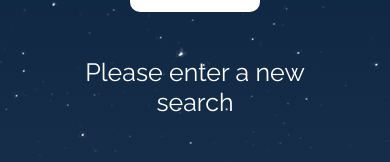
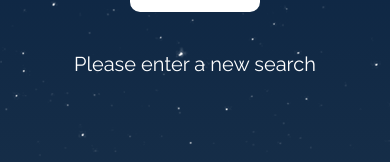
Before and after one commit to NickBansal/MarsRover, a React (Create React App) app: page /search in a window 390 px wide. Shown: the part 155-317 px from the top of the page. Built offline with nearby package versions, Linux system fonts and the light colour scheme.

Commit message:
Error message resizing done

```diff
--- a/src/Error/EmptyMessage.jsx
+++ b/src/Error/EmptyMessage.jsx
@@ -4,9 +4,7 @@ import '../Stylesheets/SearchPage.css'
 const EmptyMessage = () => {
     return (
         <div>
-            <p
-            className='EmptyMessage'
-            style={{ fontSize: '25px' }}>Search field is empty, Please enter a valid search</p>
+            <p className='EmptyMessage'>Search field is empty, Please enter a valid search</p>
         </div>
     )
 }
--- a/src/Error/EnterSearch.jsx
+++ b/src/Error/EnterSearch.jsx
@@ -4,9 +4,7 @@ import '../Stylesheets/SearchPage.css'
 const EnterSearch = () => {
     return (
         <div>
-            <p
-            className="EnterSearch"
-            style={{ fontSize: '25px' }}>Please enter a new search</p>
+            <p className="EnterSearch">Please enter a new search</p>
         </div>
     )
 }
--- a/src/Error/ErrorMessage.jsx
+++ b/src/Error/ErrorMessage.jsx
@@ -4,9 +4,7 @@ import '../Stylesheets/SearchPage.css'
 const ErrorMessage = () => {
     return (
         <div>
-            <p
-            className="ErrorMessage"
-            style={{ fontSize: '25px' }}>No items to display, please search again</p>
+            <p className="ErrorMessage">No items to display, please search again</p>
         </div>
     )
 }
--- a/src/Stylesheets/SearchPage.css
+++ b/src/Stylesheets/SearchPage.css
@@ -55,7 +55,8 @@ a {
 
 .EnterSearch, .ErrorMessage, .EmptyMessage {
     opacity: 0;
-    animation: 1 fadein 1.5s forwards
+    animation: 1 fadein 1.5s forwards;
+    font-size: 25px
 }
 
 .RadioSelect {
@@ -76,9 +77,6 @@ a {
 }
 
 @media (max-width: 700px) {
-    .AllSearchItems {
-        height: 60vh
-    }
     .SingleThumbnail {
         width: 170px;
         height: 220px;
@@ -90,14 +88,15 @@ a {
     .SingleThumbnail p {
         font-size: 12px;
     }
-
+    p.EnterSearch, p.ErrorMessage, p.EmptyMessage {
+        font-size: 20px
+    }
     .Results {
         font-size: 17px;
         flex-direction: column-reverse;
         justify-content: center;
         align-items: center
     }
-
     .Results p {
         margin-bottom: 5px;
     }
--- a/src/Stylesheets/SingleItem.css
+++ b/src/Stylesheets/SingleItem.css
@@ -116,11 +116,19 @@ video {
 
 .VideoPlayback p {
 	width: 60%;
-	margin: 10px auto
+	margin: 15px auto
+}
+
+.VideoPlayback h1 {
+	width: 60%;
+	margin: 20px auto
 }
 
 @media (max-width: 850px) {
 	.VideoPlayback p {
+		width: 80%;
+	}
+	.VideoPlayback h1 {
 		width: 80%;
 	}
 }
```
